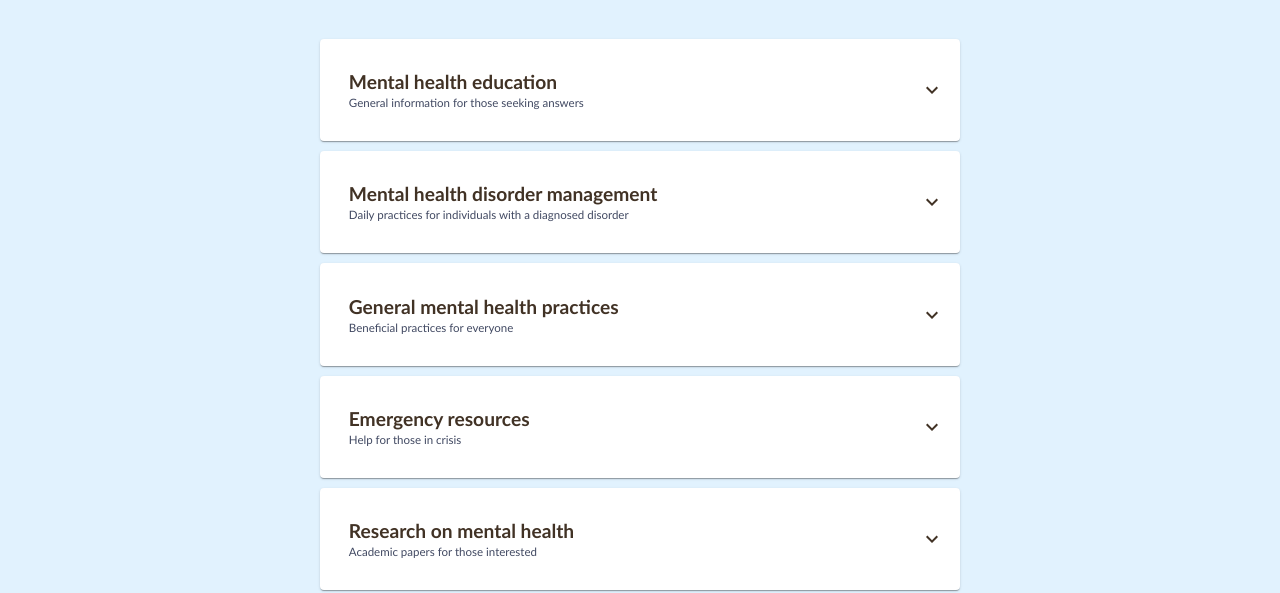
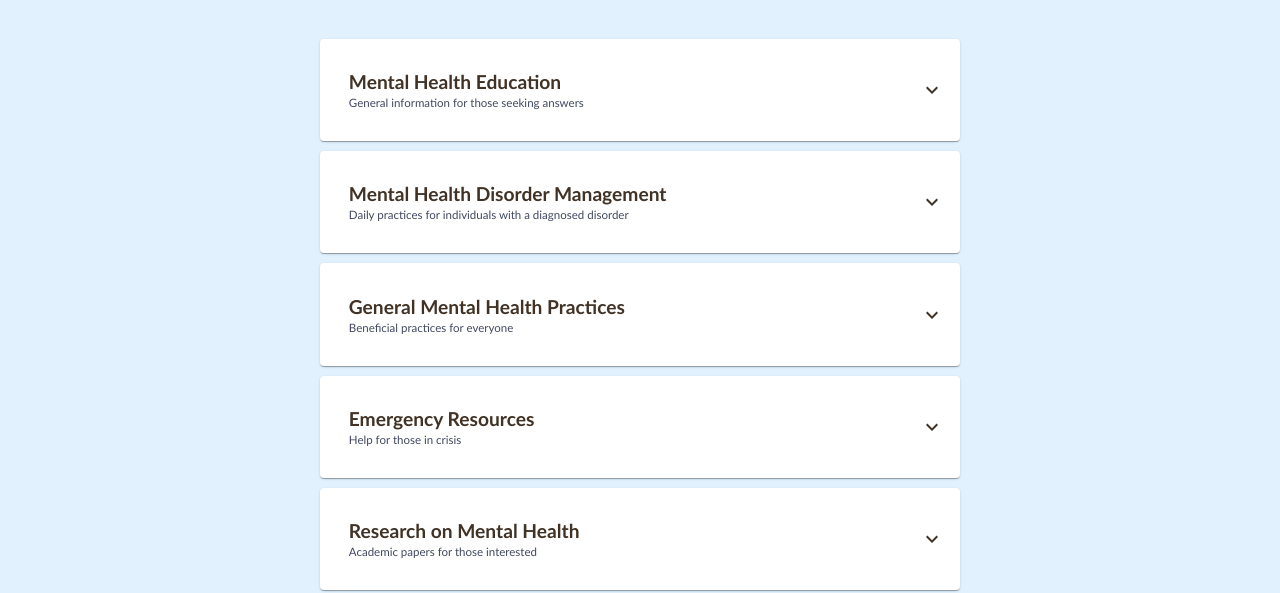
Before and after one commit to ricksy7745/356-website, a React (Create React App) app: page / in a window 1280 px wide. Shown: the part 235-828 px from the top of the page. Built offline with nearby package versions, Linux system fonts and the light colour scheme.

Commit message:
Fix titles

```diff
--- a/src/App.js
+++ b/src/App.js
@@ -70,7 +70,7 @@ function App() {
                 id="panel1-header"
               >
               <section>
-                <h3 className="menu-title">Mental health education</h3>
+                <h3 className="menu-title">Mental Health Education</h3>
                 <p className="menu-subtitle">General information for those seeking answers</p>
               </section>
               </AccordionSummary>
@@ -100,7 +100,7 @@ function App() {
                 id="panel2-header"
               >
               <section>
-                <h3 className="menu-title">Mental health disorder management</h3>
+                <h3 className="menu-title">Mental Health Disorder Management</h3>
                 <p className="menu-subtitle">Daily practices for individuals with a diagnosed disorder</p>
               </section>
               </AccordionSummary>
@@ -146,7 +146,7 @@ function App() {
                 id="panel3-header"
               >
               <section>
-                <h3 className="menu-title">General mental health practices</h3>
+                <h3 className="menu-title">General Mental Health Practices</h3>
                 <p className="menu-subtitle">Beneficial practices for everyone</p>
               </section>
               </AccordionSummary>
@@ -192,7 +192,7 @@ function App() {
                 id="panel4-header"
               >
               <section>
-                <h3 className="menu-title">Emergency resources</h3>
+                <h3 className="menu-title">Emergency Resources</h3>
                 <p className="menu-subtitle">Help for those in crisis</p>
               </section>
               </AccordionSummary>
@@ -222,7 +222,7 @@ function App() {
                 id="panel5-header"
               >
               <section>
-                <h3 className="menu-title">Research on mental health</h3>
+                <h3 className="menu-title">Research on Mental Health</h3>
                 <p className="menu-subtitle">Academic papers for those interested</p>
               </section>
               </AccordionSummary>
```
